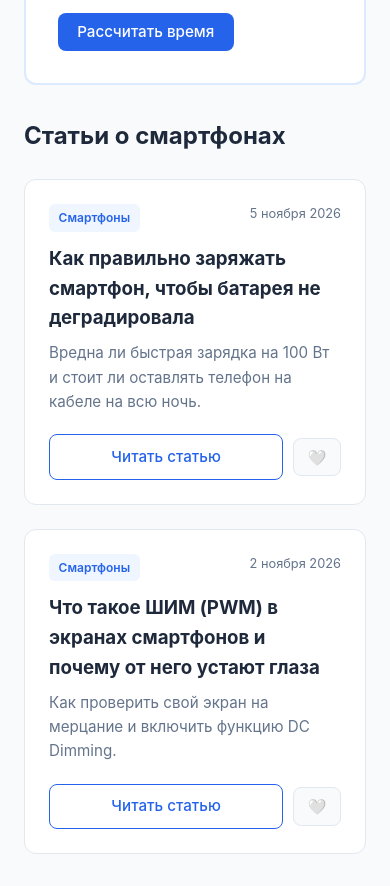
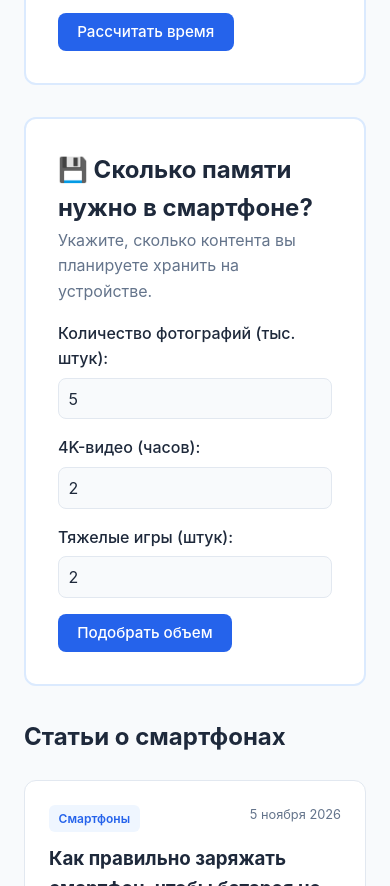
Before and after one commit to gg9730594-cpu/techno-expert-1000, a plain HTML site: page phones.html in a window 390 px wide. Shown: the part 888-1774 px from the top of the page. Drawn offline with Linux system fonts and the light colour scheme.

Commit message:
Update phones.html

```diff
--- a/phones.html
+++ b/phones.html
@@ -1,24 +1,22 @@
 <!DOCTYPE html>
 <html lang="ru">
-
 <head>
     <meta charset="UTF-8">
     <meta name="viewport" content="width=device-width, initial-scale=1.0">
     <title>Смартфоны — Техно-Эксперт</title>
     <link rel="stylesheet" href="style.css">
 </head>
-
 <body>
     <header id="site-header"></header>
 
     <main>
         <h1>📱 Смартфоны и гаджеты</h1>
-        <p style="color: var(--text-muted);">Настройка экранов, продление жизни аккумулятора и полезные расчеты.</p>
+        <p style="color: var(--text-muted);">Настройка экранов, продление жизни аккумулятора и выбор памяти.</p>
 
+        <!-- ИНСТРУМЕНТ 1: Калькулятор времени зарядки -->
         <section class="tool-box">
             <h2>⚡ Калькулятор времени зарядки смартфона</h2>
-            <p style="margin-bottom: 1rem; color: var(--text-muted);">Рассчитайте примерное время зарядки с 0% до 100% с
-                учетом замедления после 80%.</p>
+            <p style="margin-bottom: 1rem; color: var(--text-muted);">Рассчитайте примерное время зарядки с 0% до 100% с учетом замедления после 80%.</p>
 
             <div class="form-group">
                 <label for="battery-mah">Емкость аккумулятора (мА·ч):</label>
@@ -37,6 +35,28 @@
             <button class="btn" onclick="calculateChargeTime()">Рассчитать время</button>
 
             <div id="charge-result" class="result-box"></div>
+        </section>
+
+        <!-- ИНСТРУМЕНТ 2: Калькулятор памяти -->
+        <section class="tool-box">
+            <h2>💾 Сколько памяти нужно в смартфоне?</h2>
+            <p style="margin-bottom: 1rem; color: var(--text-muted);">Укажите, сколько контента вы планируете хранить на устройстве.</p>
+
+            <div class="form-group">
+                <label for="mem-photos">Количество фотографий (тыс. штук):</label>
+                <input type="number" id="mem-photos" value="5" min="0" max="100">
+            </div>
+            <div class="form-group">
+                <label for="mem-video">4K-видео (часов):</label>
+                <input type="number" id="mem-video" value="2" min="0" max="50">
+            </div>
+            <div class="form-group">
+                <label for="mem-games">Тяжелые игры (штук):</label>
+                <input type="number" id="mem-games" value="2" min="0" max="20">
+            </div>
+            <button class="btn" onclick="calculateStorage()">Подобрать объем</button>
+
+            <div id="storage-result" class="result-box"></div>
         </section>
 
         <h2>Статьи о смартфонах</h2>
@@ -73,7 +93,27 @@
                 <span style="font-size: 0.9rem;">До 80% смартфон зарядится примерно за <b>${Math.round(totalMinutes * 0.65)} мин</b>.</span>
             `;
         }
+
+        function calculateStorage() {
+            const photosK = parseFloat(document.getElementById("mem-photos").value) || 0;
+            const videoHrs = parseFloat(document.getElementById("mem-video").value) || 0;
+            const games = parseFloat(document.getElementById("mem-games").value) || 0;
+
+            // Система + мессенджеры (~35 ГБ) + фото (~3.5 ГБ за 1000 шт) + 4K видео (~22 ГБ/час) + игры (~12 ГБ/шт)
+            const totalGb = Math.round(35 + (photosK * 3.5) + (videoHrs * 22) + (games * 12));
+
+            let rec = "128 ГБ";
+            if (totalGb > 105) rec = "256 ГБ";
+            if (totalGb > 220) rec = "512 ГБ";
+            if (totalGb > 450) rec = "1 ТБ";
+
+            const resultBox = document.getElementById("storage-result");
+            resultBox.style.display = "block";
+            resultBox.innerHTML = `
+                Примерный вес ваших данных (с учетом системы и мессенджеров): <b>~${totalGb} ГБ</b>.<br>
+                <strong>Рекомендуемый объем памяти:</strong> <b>${rec}</b>.
+            `;
+        }
     </script>
 </body>
-
 </html>
```
